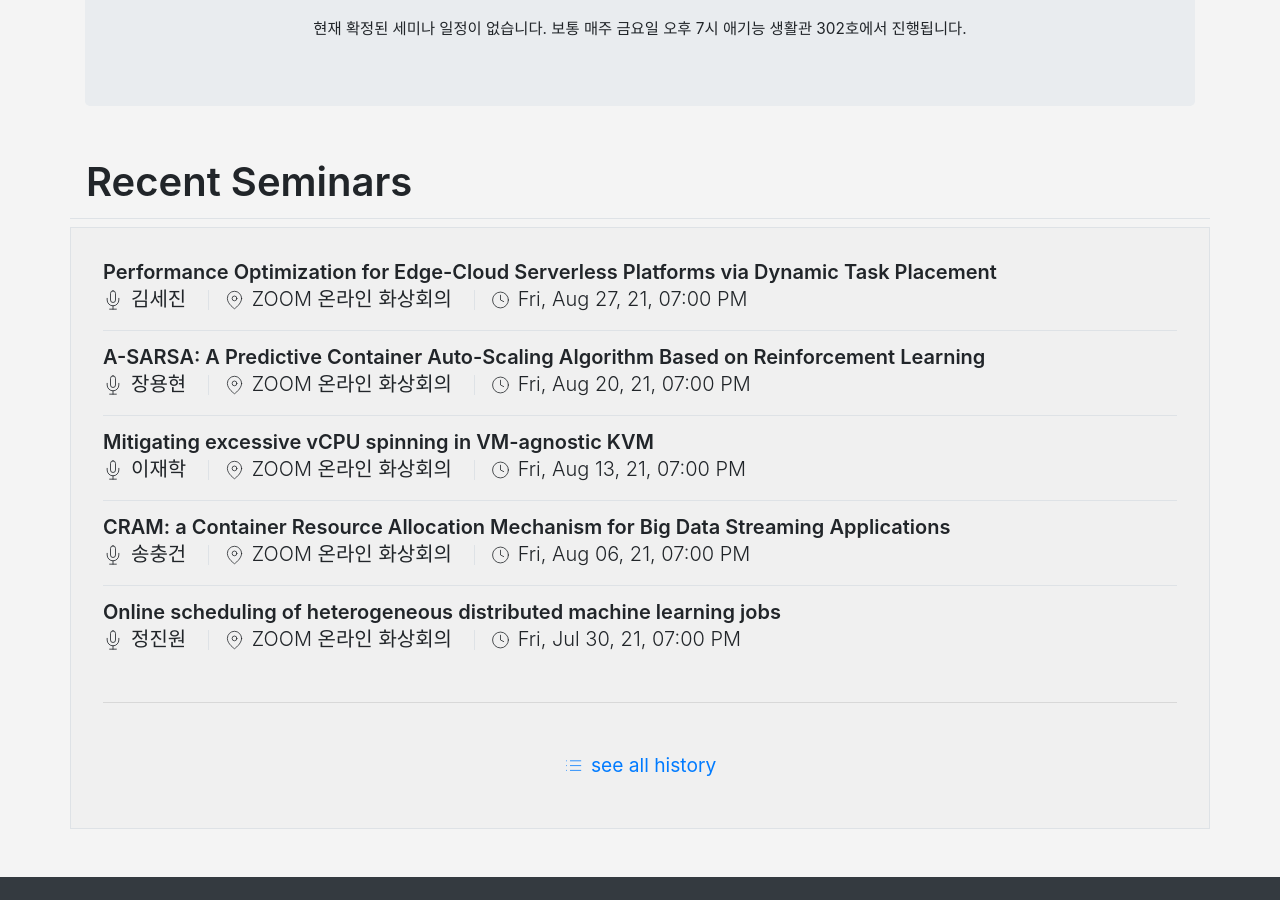
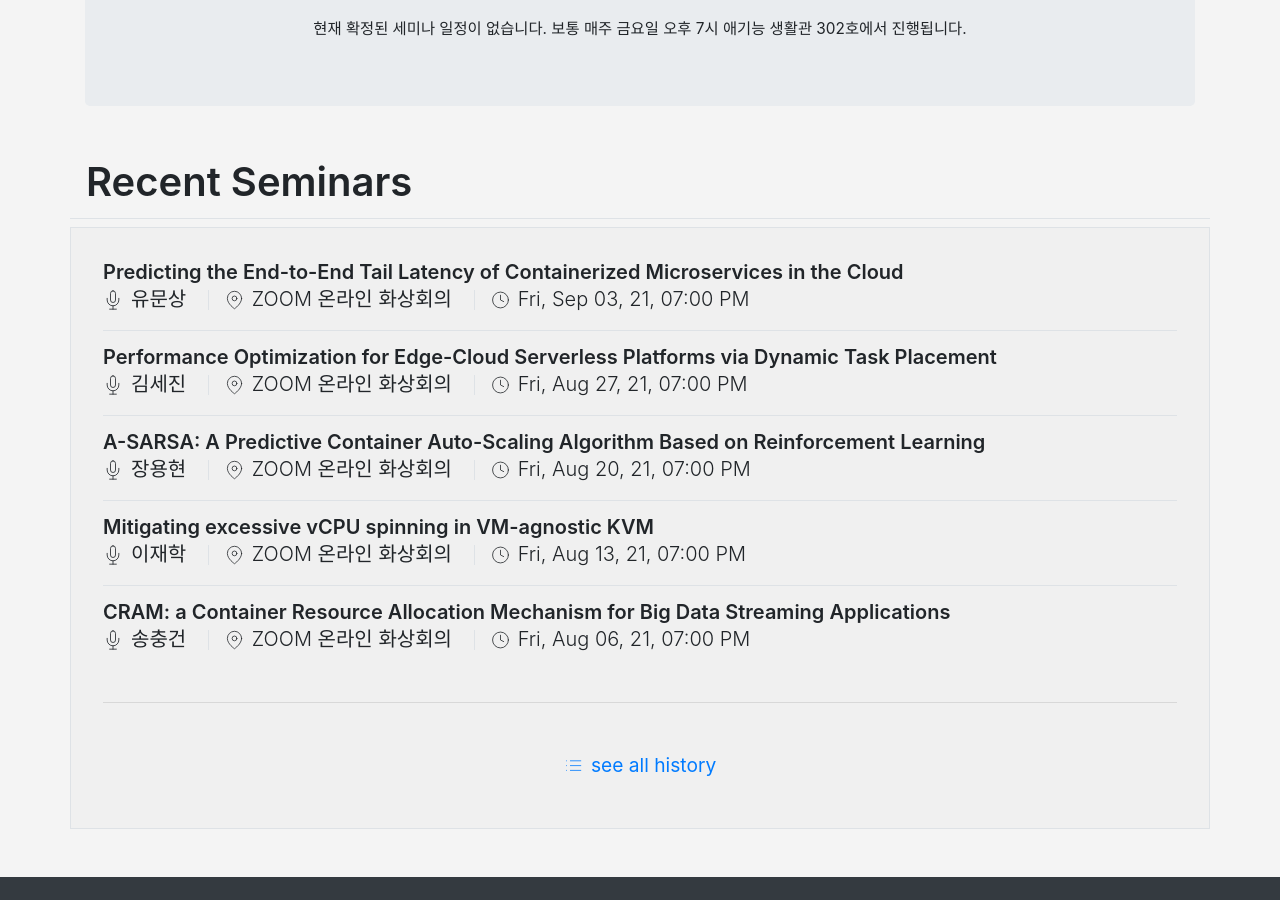
Before and after one commit to KU-Cloud/ku-cloud.github.io, a Jekyll site: the page built from seminar.html, in a window 1280 px wide and 900 px high, scrolled down 355 px. Built offline with Jekyll 4.4.1, drawn with Linux system fonts in a browser that asks for light colours.

Commit message:
Update seminars.yaml

```diff
--- a/_data/seminars.yaml
+++ b/_data/seminars.yaml
@@ -751,3 +751,7 @@
   speacker: 김세진
   date: 2021-08-27T19:00:00.000+0900
   location: ZOOM 온라인 화상회의
+- title: Predicting the End-to-End Tail Latency of Containerized Microservices in the Cloud
+  speacker: 유문상
+  date: 2021-09-03T19:00:00.000+0900
+  location: ZOOM 온라인 화상회의
```
